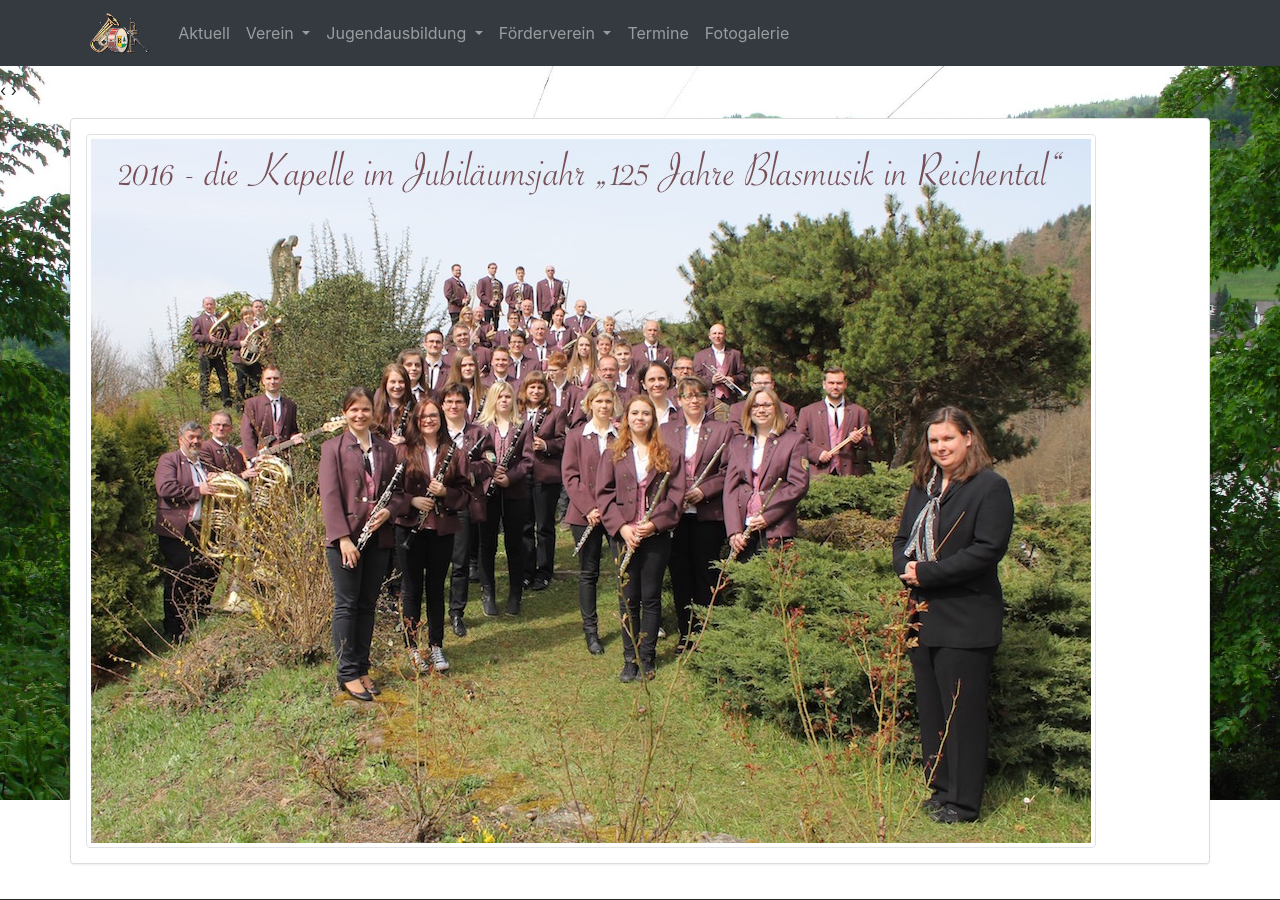
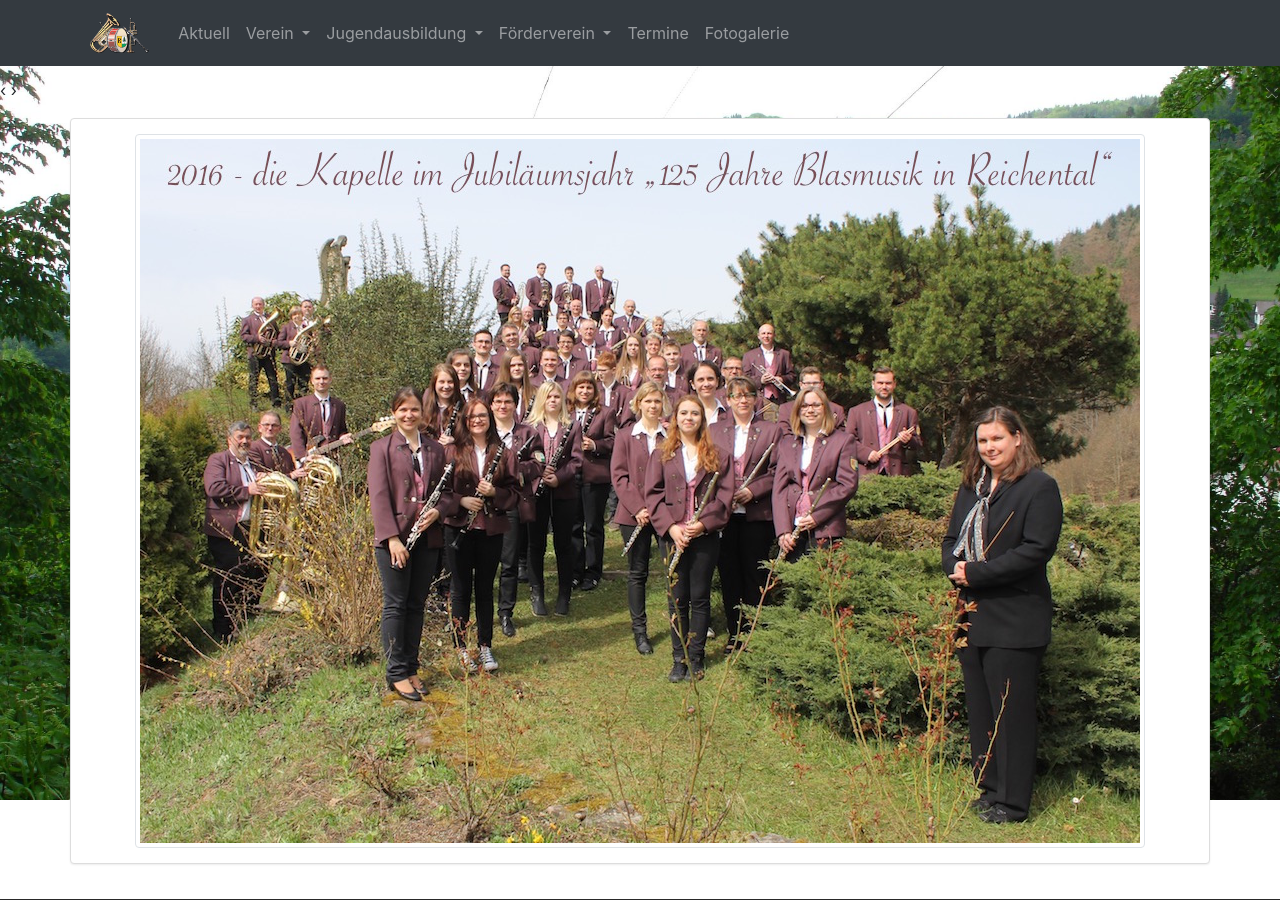
Before and after one commit to MVOReichental/Website, a PHP site: template src/main/resources/views/home.twig in a window 1280 px wide. Shown: the top 900 px of the page. Run offline with PHP 8.4, Linux system fonts and the light colour scheme; the template is opened without the code that fills it, so the values that code supplies are empty; some libraries are stand-ins or nearby versions.

Commit message:
Fixed not centering home picture

```diff
--- a/src/main/resources/views/home.twig
+++ b/src/main/resources/views/home.twig
@@ -9,5 +9,5 @@
 {% block title %}Startseite{{ parent() }}{% endblock %}
 
 {% block content %}
-    <img src="img/home.jpg" class="img-responsive img-thumbnail center-block"/>
+    <img src="img/home.jpg" class="img-fluid img-thumbnail mx-auto d-block"/>
 {% endblock %}
```
